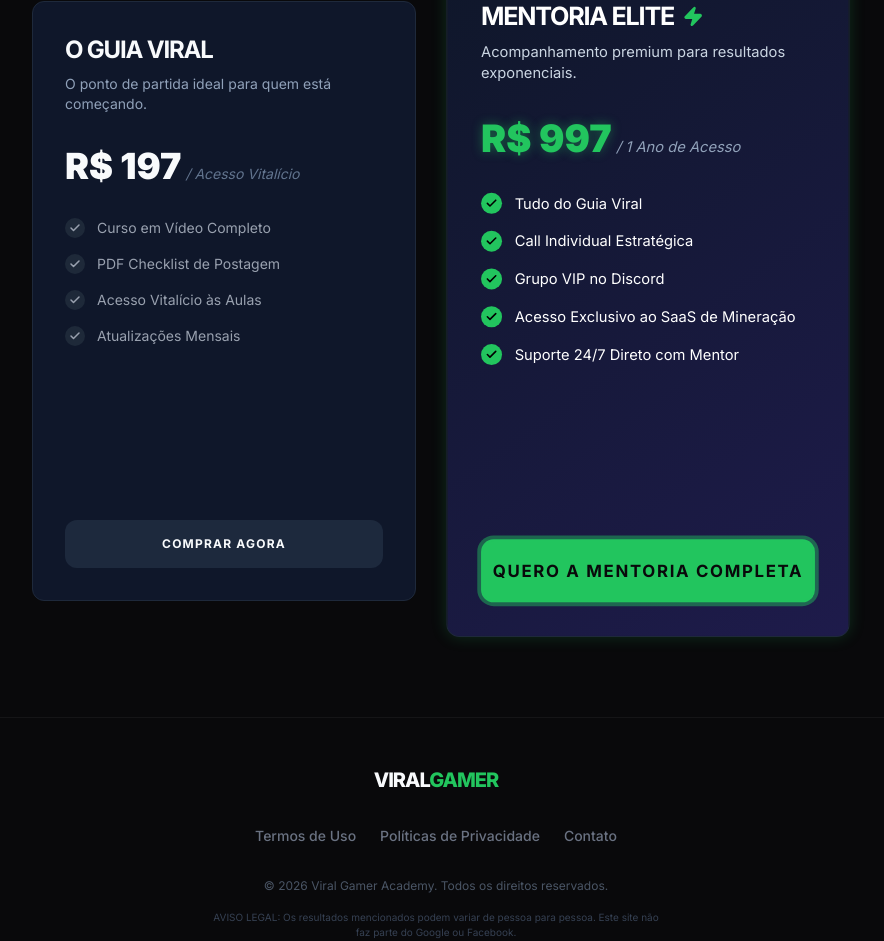
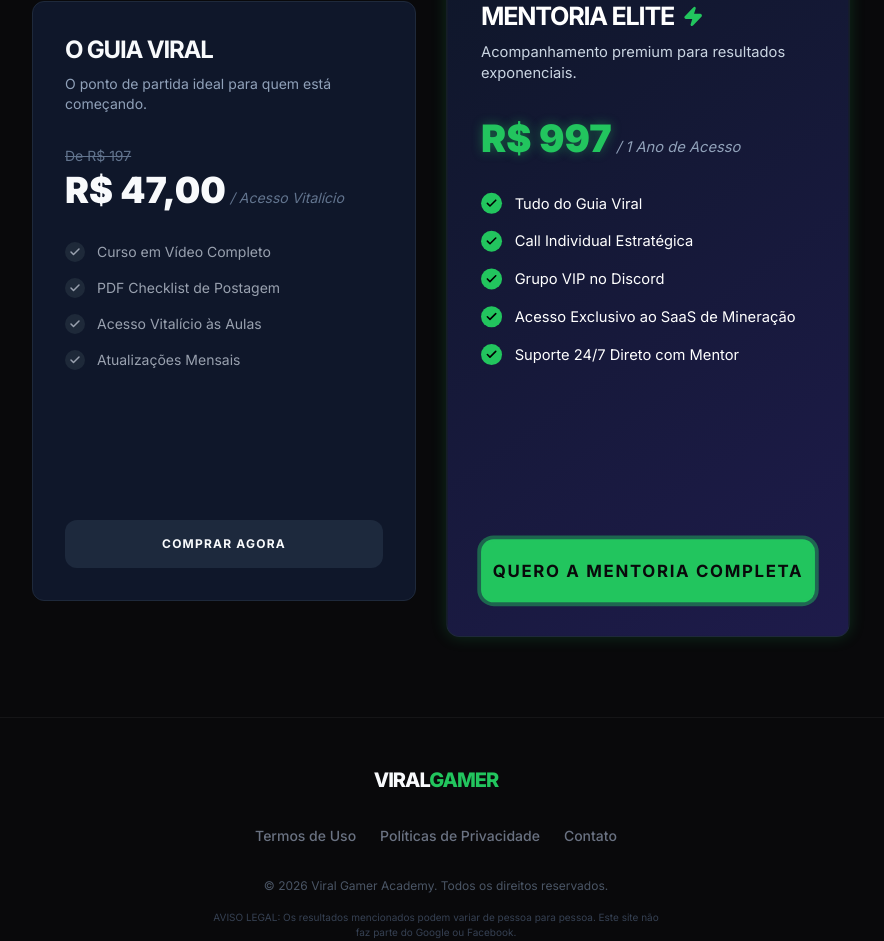
Before and after one commit to DowbleNine/hrt, a React (Vite) app: page / in a window 1280 px wide. Shown: the part 3039-3980 px from the top of the page, without its empty margins (204-1088 px from the left). Built offline with nearby package versions, Linux system fonts and the light colour scheme.

Commit message:
Atualiza o preco do Guia Viral de 197 para 47

```diff
--- a/src/components/Pricing.tsx
+++ b/src/components/Pricing.tsx
@@ -16,7 +16,8 @@
             </div>
 
             <div className="mb-8 text-left">
-              <span className="text-4xl font-black text-slate-text">R$ 197</span>
+              <span className="text-sm text-slate-500 line-through block mb-1">De R$ 197</span>
+              <span className="text-4xl font-black text-slate-text">R$ 47,00</span>
               <span className="text-slate-500 text-sm italic"> / Acesso Vitalício</span>
             </div>
 
```
